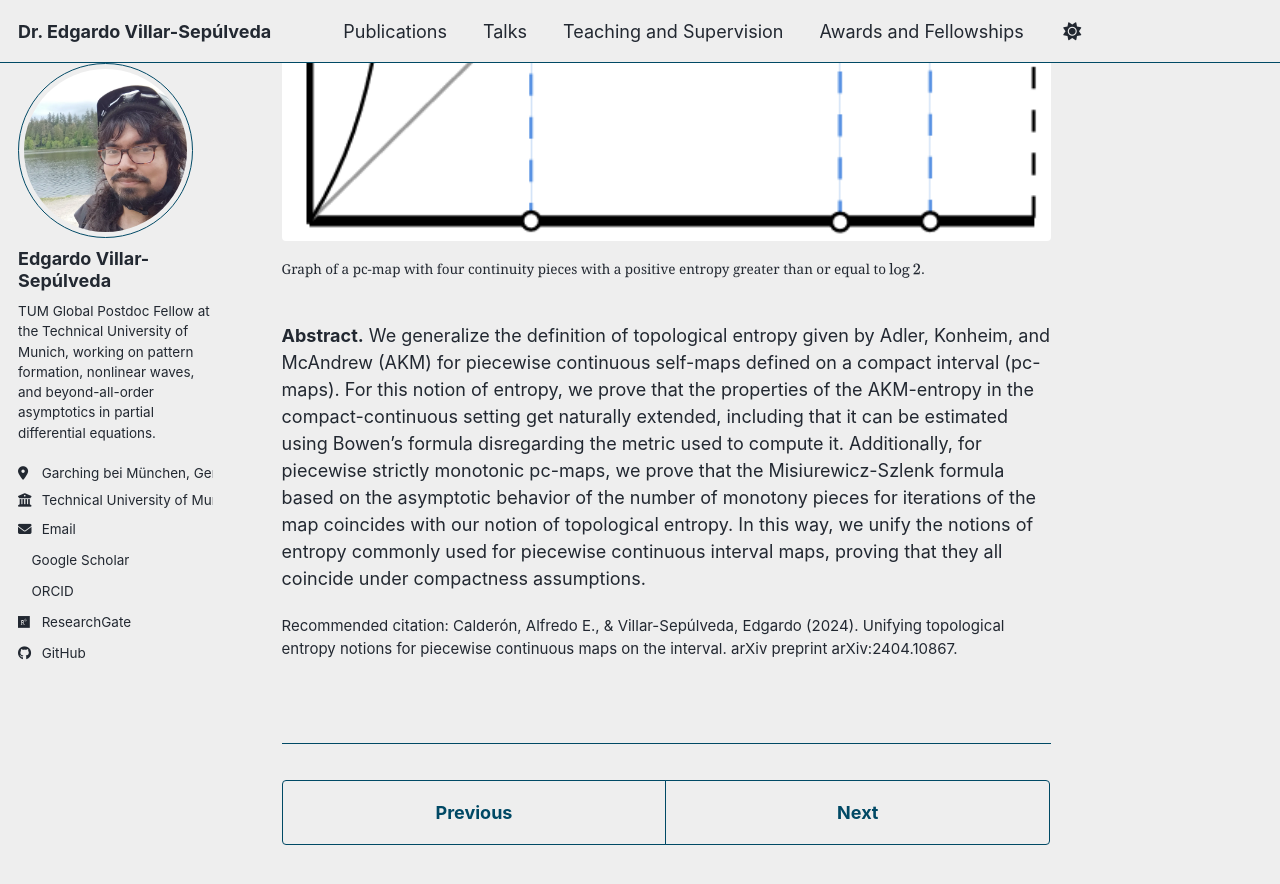
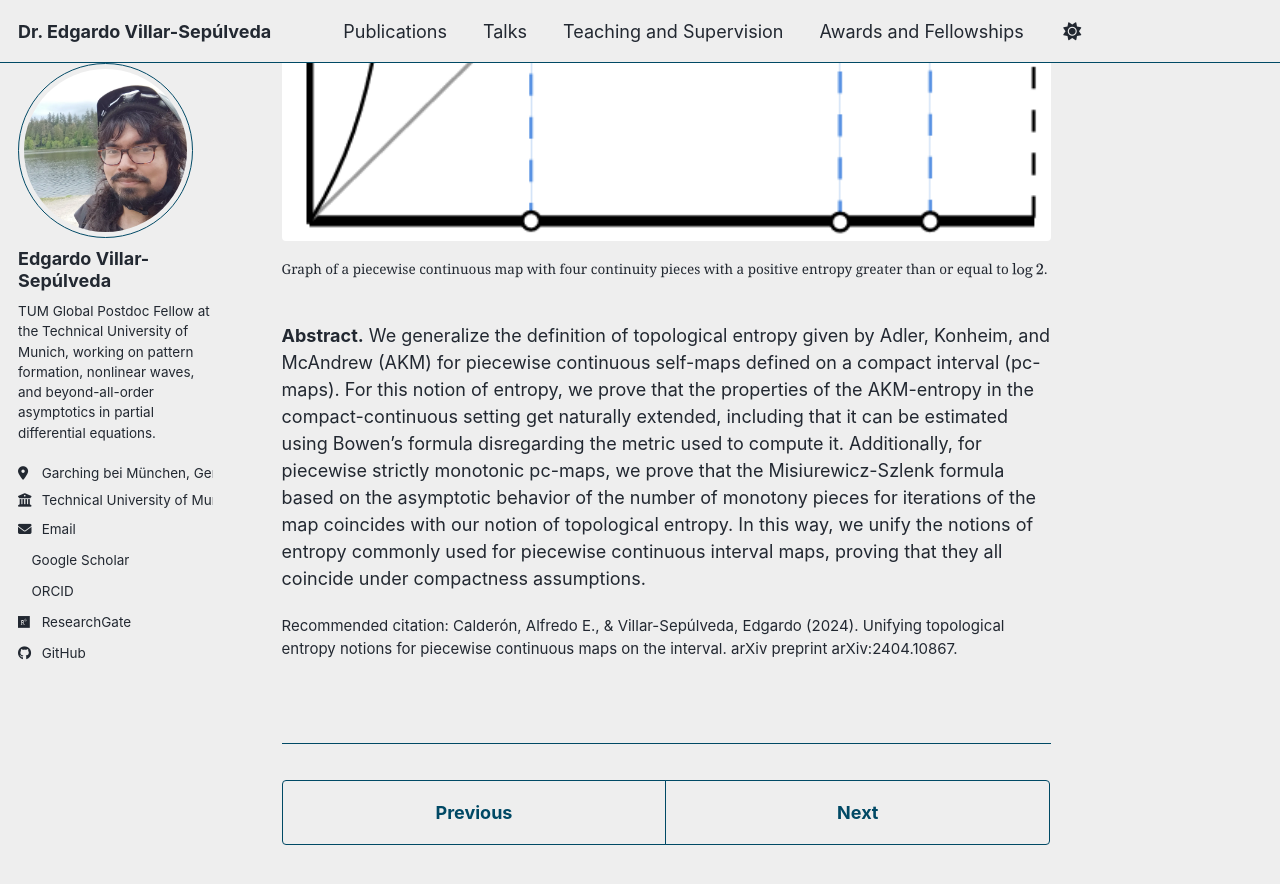
Before and after one commit to edgardeitor/edgardeitor.github.io, a Jekyll site: the page built from _publications/Unifying.md, in a window 1280 px wide and 900 px high, scrolled down 849 px. Shown: the top 884 px of the window. Built offline with Jekyll 4.4.1, drawn with Linux system fonts in a browser that asks for light colours; a style sheet for code colours, icons or effects is not loaded.

Commit message:
Updating information

```diff
--- a/_publications/Unifying.md
+++ b/_publications/Unifying.md
@@ -15,7 +15,7 @@ citation: 'Calderón, Alfredo E., & Villar-Sepúlveda, Edgardo (2024). Unifying
     src="/images/publications/Unifying.png"
     alt="Profile of a wave front."
     style="width: 100%; height: auto;">
-  <figcaption>Graph of a pc-map with four continuity pieces with a positive entropy greater than or equal to $\log 2$.</figcaption>
+  <figcaption>Graph of a piecewise continuous map with four continuity pieces with a positive entropy greater than or equal to $\log 2$.</figcaption>
 </figure>
 
 **Abstract.** We generalize the definition of topological entropy given by Adler, Konheim, and McAndrew (AKM) for piecewise continuous self-maps defined on a compact interval (pc-maps). For this notion of entropy, we prove that the properties of the AKM-entropy in the compact-continuous setting get naturally extended, including that it can be estimated using Bowen’s formula disregarding the metric used to compute it. Additionally, for piecewise strictly monotonic pc-maps, we prove that the Misiurewicz-Szlenk formula based on the asymptotic behavior of the number of monotony pieces for iterations of the map coincides with our notion of topological entropy. In this way, we unify the notions of entropy commonly used for piecewise continuous interval maps, proving that they all coincide under compactness assumptions.
```
